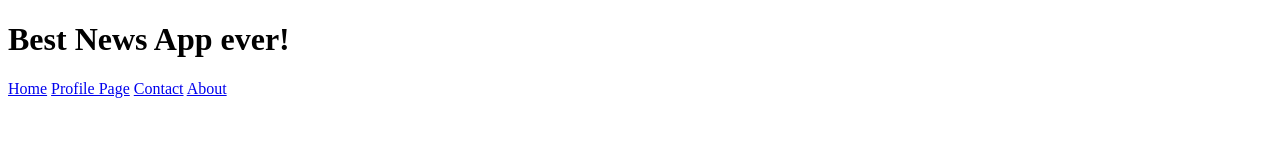
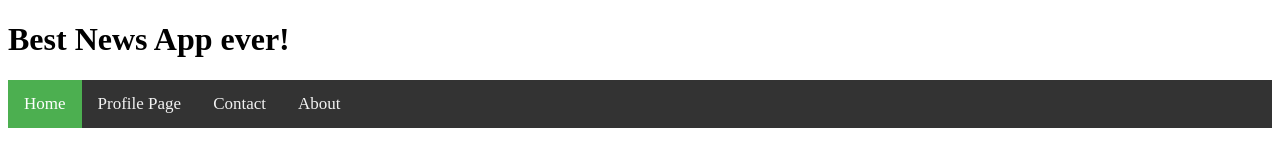
Before and after one commit to phencharaudthach/NewApiTeamProject, a website: page public/index.html in a window 1280 px wide. Drawn offline with Linux system fonts and the light colour scheme.

Commit message:
Fixed top nav Styling

```diff
--- a/public/index.html
+++ b/public/index.html
@@ -4,6 +4,7 @@
     <meta charset="UTF-8">
     <meta name="viewport" content="width=device-width, initial-scale=1.0">
     <meta http-equiv="X-UA-Compatible" content="ie=edge">
+    <link rel="stylesheet" type="text/css" href="styles.css">
     <title>Wu-Tang Coders News App</title>
 </head>
 <body>
```
Also changed, not shown: public/login/login.html (+1 -0 lines), public/login/styles.css (renamed from public/login/style.css), public/styles.css (renamed from public/style.css), 1 other file.
